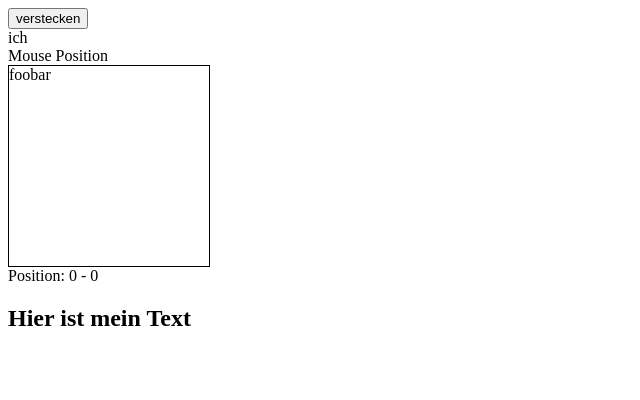
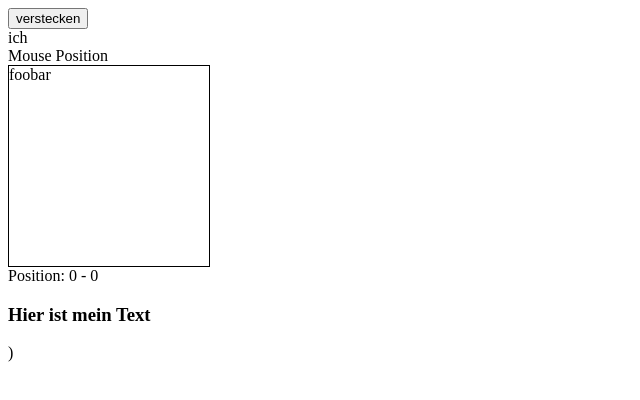
Before and after one commit to willi84/bookstore, an Angular app: page / in a window 1280 px wide. Shown: the top 400 px of the page, without its empty margins (0-640 px from the left). Built offline with nearby package versions, Linux system fonts and the light colour scheme.

Commit message:
Task 4 - emit event to outer component

```diff
--- a/src/app/app.component.html
+++ b/src/app/app.component.html
@@ -3,4 +3,4 @@
   Mouse Position
   <mouse-position></mouse-position>
 
-  <title-box title="Hier ist mein Text"></title-box>
+  <title-box (titleClickedEvent)="receiveTitleClicked($event)" title="Hier ist mein Text"></title-box>
--- a/src/app/app.component.ts
+++ b/src/app/app.component.ts
@@ -7,4 +7,8 @@ import { Component } from '@angular/core';
 })
 export class AppComponent {
   title = 'app';
+
+  receiveTitleClicked(data: String){
+    console.log(data);
+  }
 }
--- a/src/app/title-box/title-box.component.html
+++ b/src/app/title-box/title-box.component.html
@@ -1 +1,2 @@
-<h2>{{title}}</h2>
+
+<h3 (click)="sendPing()">{{ title }}</h3>)
--- a/src/app/title-box/title-box.component.ts
+++ b/src/app/title-box/title-box.component.ts
@@ -1,4 +1,4 @@
-import { Component, OnInit, Input } from '@angular/core';
+import { Component, OnInit, Input, Output, EventEmitter } from '@angular/core';
 
 @Component({
   selector: 'title-box',
@@ -8,10 +8,14 @@ import { Component, OnInit, Input } from '@angular/core';
 export class TitleBoxComponent implements OnInit {
 
   @Input() title: String = '';
+  @Output() titleClickedEvent = new EventEmitter<string>()
   constructor() {
   }
 
   ngOnInit() {
   }
+  public sendPing = function(){
+    this.titleClickedEvent.emit('Msg');
+  }
 
 }
```
